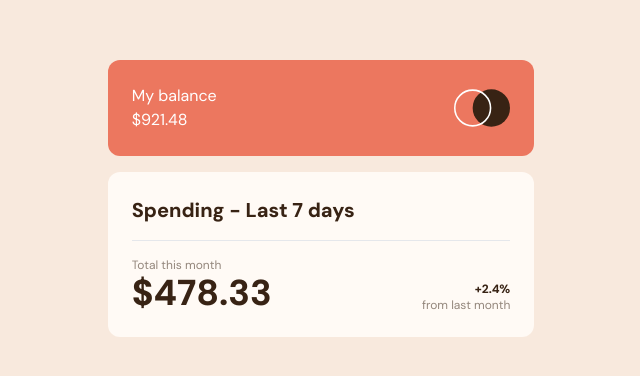
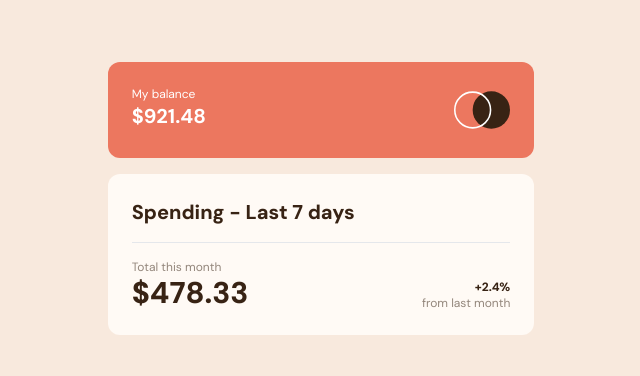
Before and after one commit to viniciusvalmeida/expenses-chart-component, a Next.js app: page / in a window 1280 px wide. Shown: the part 202-578 px from the top of the page, without its empty margins (319-959 px from the left). Built offline with nearby package versions, Linux system fonts and the light colour scheme.

Commit message:
feat: header

```diff
--- a/app/page.tsx
+++ b/app/page.tsx
@@ -3,8 +3,8 @@ export default function Home() {
 		<main className="flex flex-col w-4/12 space-y-4">
 			<header className="bg-primary-softRed text-white rounded-xl p-6 flex justify-between">
 				<div className="flex flex-col">
-					My balance
-					<span>$921.48</span>
+					<span className="text-xs">My balance</span>
+					<span className="font-bold text-xl">$921.48</span>
 				</div>
 				<svg
 					className="w-14"
@@ -38,7 +38,7 @@ export default function Home() {
 						<span className="text-neutral-mediumBrown text-xs">
 							Total this month
 						</span>
-						<span className="font-extrabold text-4xl text-neutral-darkBrown">
+						<span className="font-extrabold text-3xl text-neutral-darkBrown">
 							$478.33
 						</span>
 					</div>
```
